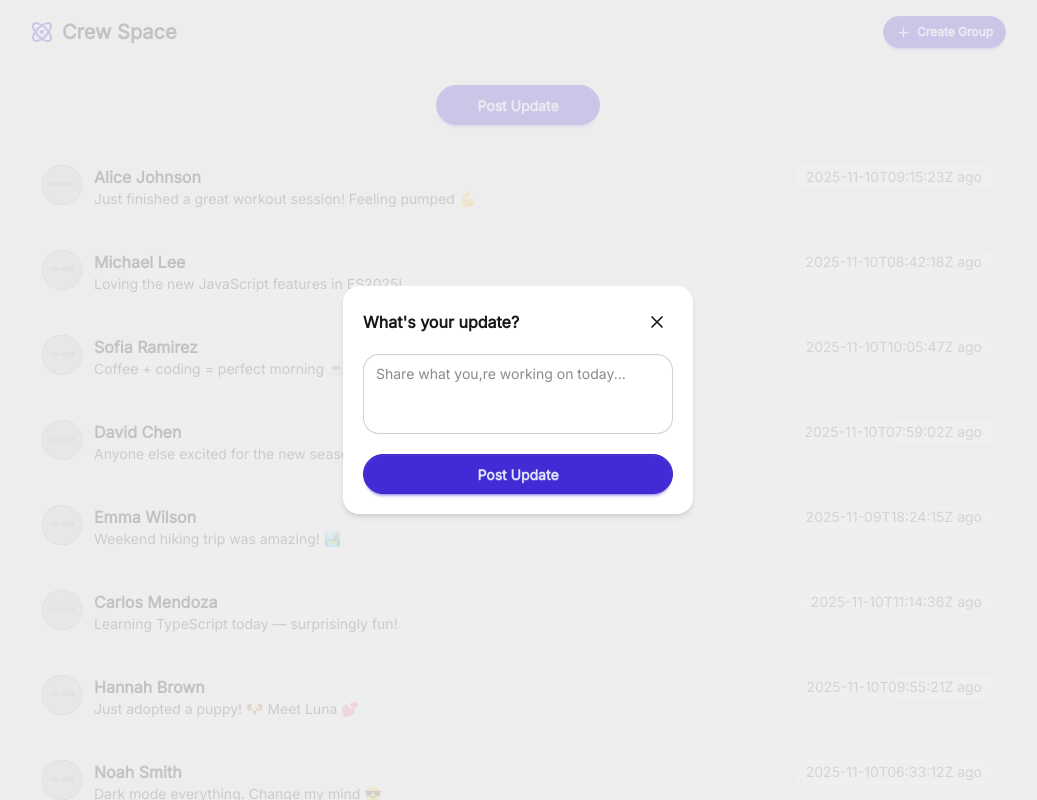
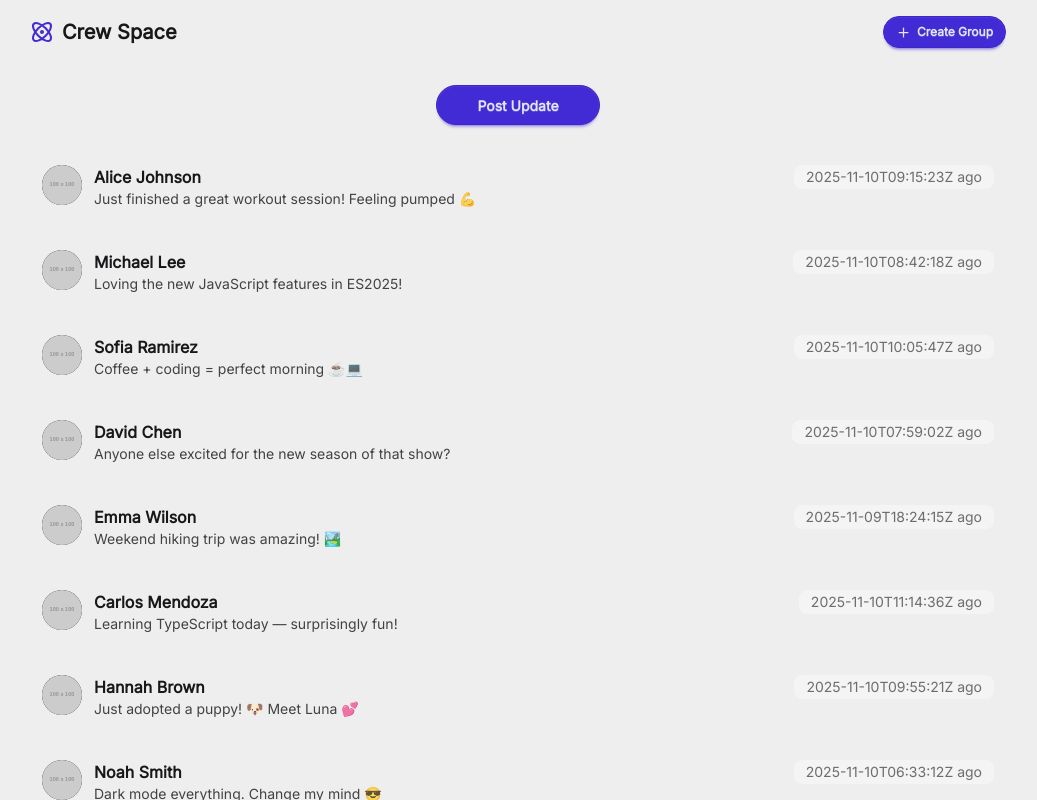
Before and after one commit to brijeshdevio/crew-space, a React (Vite) app in the folder web/: page /g/1 in a window 1280 px wide. Shown: the top 800 px of the page, without its empty margins (122-1159 px from the left). Built offline with nearby package versions, Linux system fonts and the light colour scheme; a web font is replaced by a local one.

Commit message:
feat(web-component): add post update modal state

```diff
--- a/web/src/components/newPost/NewPost.tsx
+++ b/web/src/components/newPost/NewPost.tsx
@@ -1,12 +1,19 @@
+import { useStore } from "@/hooks";
 import { X } from "lucide-react";
 
 export function NewPost() {
+  const { setIsPostModal } = useStore();
+  const handleClosePostModal = () => setIsPostModal(false);
+
   return (
     <div className="fixed top-0 left-0 w-full h-screen flex items-center justify-center z-50 bg-base-300/80">
       <div className="w-[350px] flex flex-col gap-4 px-5 py-5 rounded-2xl bg-base-100 shadow-md">
         <div className="flex items-center justify-between">
           <h2 className="text-md font-bold">What's your update?</h2>
-          <button className="btn btn-sm btn-ghost btn-circle">
+          <button
+            className="btn btn-sm btn-ghost btn-circle"
+            onClick={handleClosePostModal}
+          >
             <X size={20} />
           </button>
         </div>
--- a/web/src/hooks/useStore.ts
+++ b/web/src/hooks/useStore.ts
@@ -4,9 +4,12 @@ import type { StoreState } from "@/types/store";
 const initialState: StoreState = {
   isGroupModal: false,
   setIsGroupModal: () => {},
+  isPostModal: false,
+  setIsPostModal: () => {},
 };
 
 export const useStore = create<StoreState>((set) => ({
   ...initialState,
   setIsGroupModal: (value: boolean) => set({ isGroupModal: value }),
+  setIsPostModal: (value: boolean) => set({ isPostModal: value }),
 }));
--- a/web/src/layout/BaseLayout.tsx
+++ b/web/src/layout/BaseLayout.tsx
@@ -6,12 +6,12 @@ import { useStore } from "@/hooks";
 import { Outlet } from "react-router-dom";
 
 export function BaseLayout() {
-  const { isGroupModal } = useStore();
+  const { isGroupModal, isPostModal } = useStore();
   return (
     <>
       <Navbar />
       {isGroupModal && <NewGroup />}
-      <NewPost />
+      {isPostModal && <NewPost />}
       <main className="w-full sm:w-[90%] md:w-[85%] lg:w-[80%] max-w-[1000px] flex flex-col gap-5 mx-auto px-3 py-5">
         <Outlet />
       </main>
--- a/web/src/pages/GroupFeed.tsx
+++ b/web/src/pages/GroupFeed.tsx
@@ -1,13 +1,19 @@
 import { GroupFeedCard } from "@/components/groupFeedCard";
 import { groupFeed } from "../../data/group-feed";
 import type { GroupFeedType } from "@/types/group-feed";
+import { useStore } from "@/hooks";
 
 export function GroupFeed() {
+  const { setIsPostModal } = useStore();
+  const handleOpenPostModal = () => setIsPostModal(true);
   return (
     <>
       <section>
         <div className="text-center">
-          <button className="btn btn-primary rounded-full px-10">
+          <button
+            className="btn btn-primary rounded-full px-10"
+            onClick={handleOpenPostModal}
+          >
             Post Update
           </button>
         </div>
--- a/web/src/types/store.d.ts
+++ b/web/src/types/store.d.ts
@@ -1,4 +1,6 @@
 export interface StoreState {
   isGroupModal: boolean;
   setIsGroupModal: (value: boolean) => void;
+  isPostModal: boolean;
+  setIsPostModal: (value: boolean) => void;
 }
```
